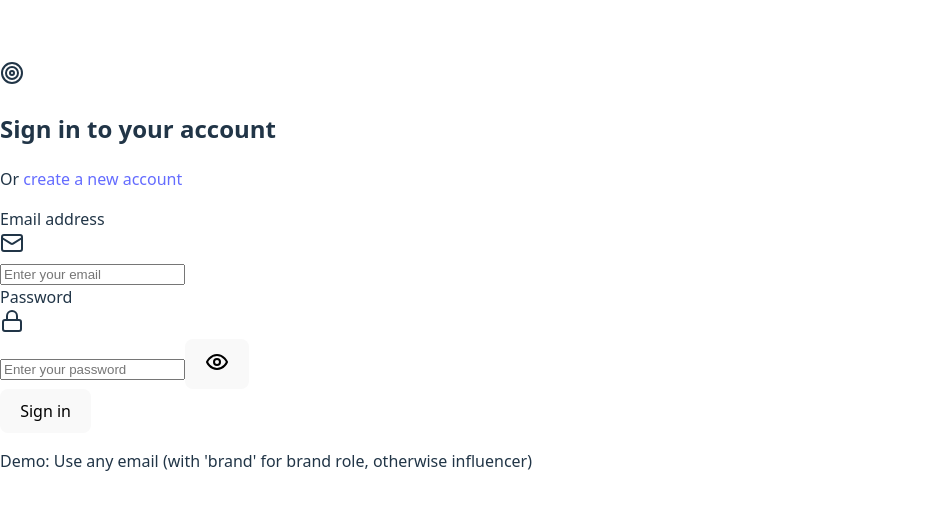
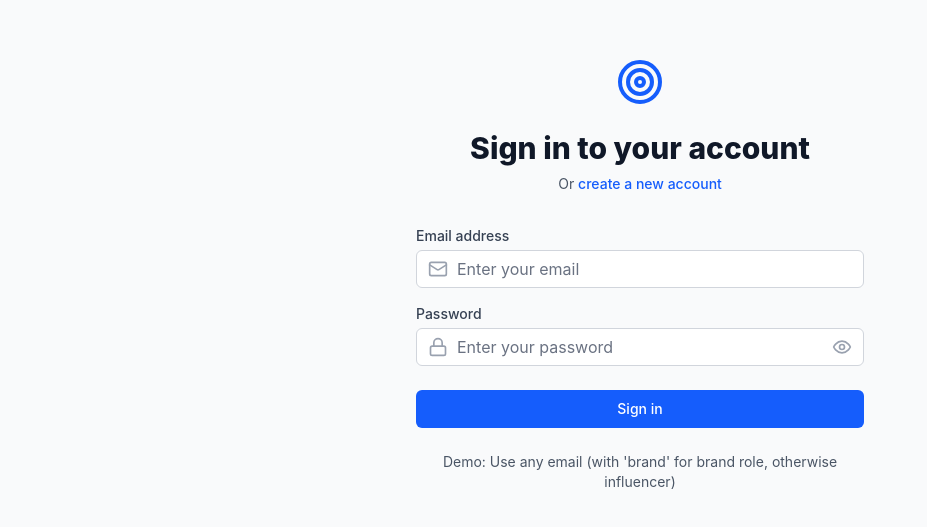
Before and after one commit to 1234-ad/pilot-frontend, a React (Vite) app: page /login in a window 1280 px wide. Shown: the part 125-652 px from the top of the page, without its empty margins (0-927 px from the left). Built offline with nearby package versions, Linux system fonts and the light colour scheme.

Commit message:
Fix Tailwind CSS import and remove conflicting styles

```diff
--- a/src/index.css
+++ b/src/index.css
@@ -1,69 +1,46 @@
-/* @import "tailwindcss"; */
+@import "tailwindcss";
+
+/* Custom styles for Indian market */
 :root {
-  font-family: system-ui, Avenir, Helvetica, Arial, sans-serif;
-  line-height: 1.5;
-  font-weight: 400;
-
-  color-scheme: light dark;
-  color: rgba(255, 255, 255, 0.87);
-  background-color: #242424;
-
-  font-synthesis: none;
-  text-rendering: optimizeLegibility;
-  -webkit-font-smoothing: antialiased;
-  -moz-osx-font-smoothing: grayscale;
+  font-family: 'Inter', 'Segoe UI', Tahoma, Geneva, Verdana, sans-serif;
 }
 
-a {
-  font-weight: 500;
-  color: #646cff;
-  text-decoration: inherit;
-}
-a:hover {
-  color: #535bf2;
+/* Indian color palette */
+.bg-saffron {
+  background-color: #FF9933;
 }
 
-body {
-  margin: 0;
-  display: flex;
-  place-items: center;
-  min-width: 320px;
-  min-height: 100vh;
+.bg-green-india {
+  background-color: #138808;
 }
 
-h1 {
-  font-size: 3.2em;
-  line-height: 1.1;
+.text-saffron {
+  color: #FF9933;
 }
 
-button {
-  border-radius: 8px;
-  border: 1px solid transparent;
-  padding: 0.6em 1.2em;
-  font-size: 1em;
-  font-weight: 500;
-  font-family: inherit;
-  background-color: #1a1a1a;
-  cursor: pointer;
-  transition: border-color 0.25s;
-}
-button:hover {
-  border-color: #646cff;
-}
-button:focus,
-button:focus-visible {
-  outline: 4px auto -webkit-focus-ring-color;
+.text-green-india {
+  color: #138808;
 }
 
-@media (prefers-color-scheme: light) {
-  :root {
-    color: #213547;
-    background-color: #ffffff;
-  }
-  a:hover {
-    color: #747bff;
-  }
-  button {
-    background-color: #f9f9f9;
-  }
+/* Rupee symbol styling */
+.rupee::before {
+  content: '₹';
 }
+
+/* Custom scrollbar for better UX */
+::-webkit-scrollbar {
+  width: 6px;
+}
+
+::-webkit-scrollbar-track {
+  background: #f1f1f1;
+}
+
+::-webkit-scrollbar-thumb {
+  background: #c1c1c1;
+  border-radius: 3px;
+}
+
+::-webkit-scrollbar-thumb:hover {
+  background: #a8a8a8;
+}
```
